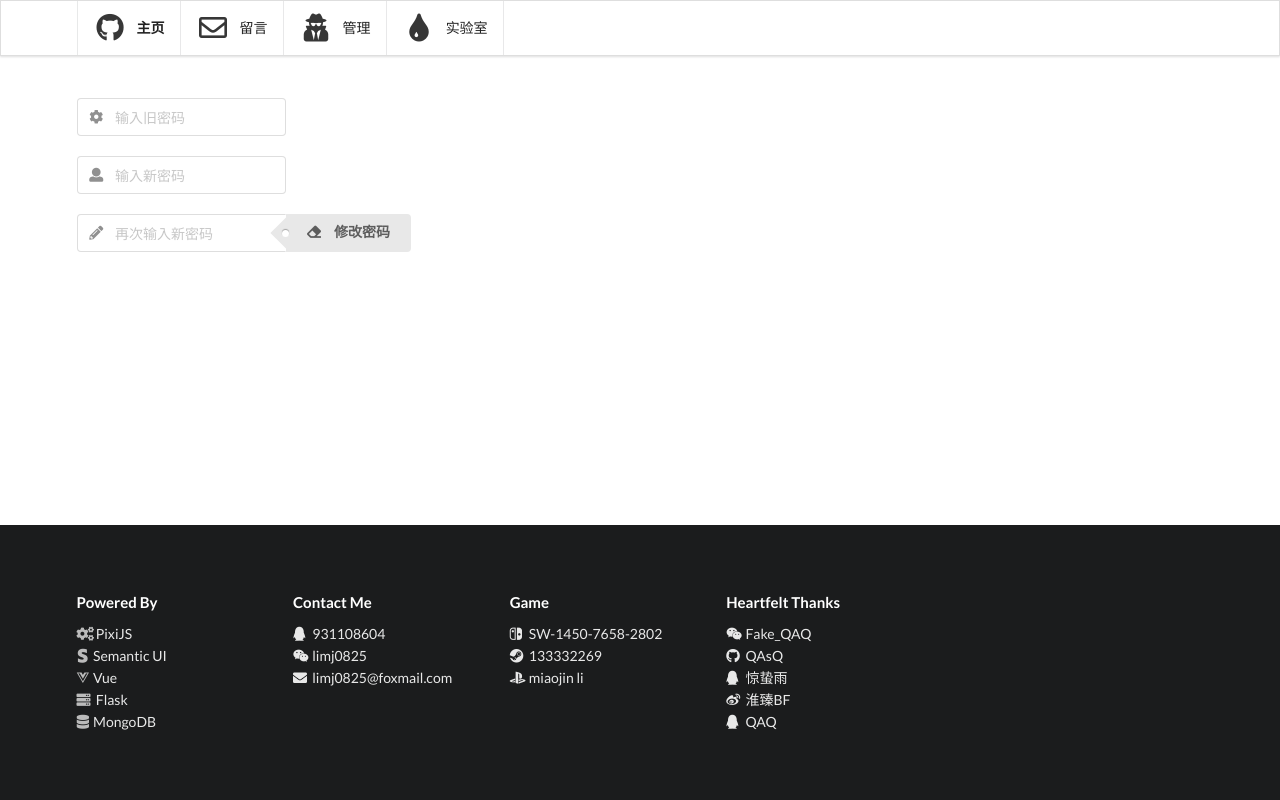
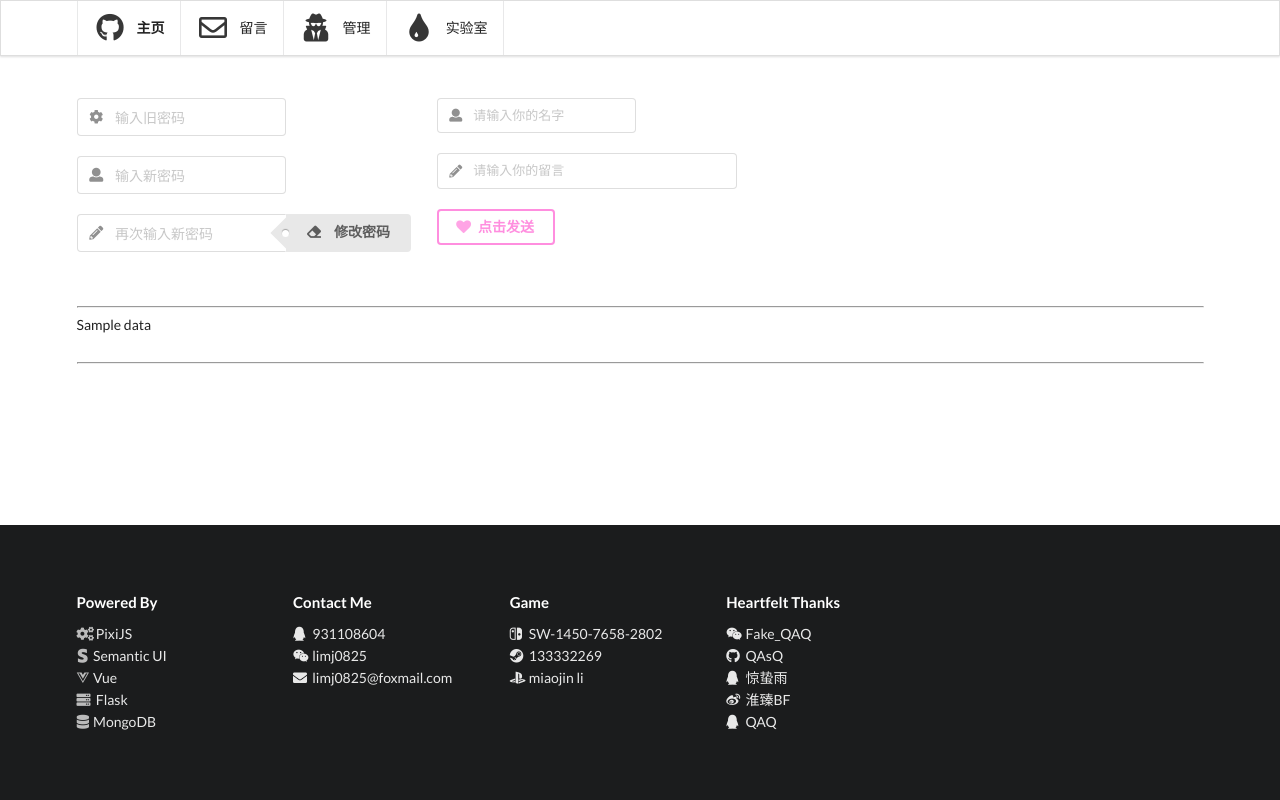
Before and after one commit to limj0825/Ragdoll-cat-s-laboratory, a Flask app: template templates/rabbit.html in a window 1280 px wide. Run offline with Flask 2, Linux system fonts and the light colour scheme; the template is opened without the code that fills it: most values are stand-ins (such as "Sample title", 1, 10 or a date in 2020); a database or web service that is not in the repository returns one stand-in record (values such as "Sample title").

Commit message:
给榕榕添加了私人空间

```diff
--- a/run.py
+++ b/run.py
@@ -15,6 +15,7 @@
 message = db['message']
 records = db['records']
 rabbit = db['rabbit']
+rabbit_message = db['rabbit_message']
 
 
 @app.before_request
@@ -148,7 +149,28 @@
     now_password = rabbit.find()[0]['password']
     if now_password != password:
         return render_template('404.html')
-    return render_template('rabbit.html')
+    data = rabbit_message.find()
+    my_data = []
+    for x in data:
+        my_data.append(x['time'])
+        my_data.append(x['ip'])
+        my_data.append(x['name'])
+        my_data.append(x['text'])
+    return render_template('rabbit.html', data=my_data)
+
+
+@app.route('/api/rabbit_message', methods=['POST'])
+def send_message():
+    try:
+        request_json = request.get_json(force=True)
+        ip = request.remote_addr
+        name = request_json['name']
+        text = request_json['text']
+        now_time = time.asctime(time.localtime(time.time()))
+        rabbit_message.insert_one({'name': name, 'text': text, 'ip': ip, 'time': now_time})
+        return success("")
+    except Exception as e:
+        return failure(repr(e))
 
 
 if __name__ == '__main__':
--- a/templates/rabbit.html
+++ b/templates/rabbit.html
@@ -2,24 +2,25 @@
 {% block content %}
     <script type="text/javascript">
         $(document).ready(function () {
+            $('.ui.left.pointing').hide();
             $("#change").click(function () {
                 const old_password = $("#old_password").val();
                 if (old_password.length == 0)
                 {
                     alert('旧密码为空');
-                    return ;
+                    return false;
                 }
                 const new_password = $("#new_password").val();
                 if (new_password.length == 0)
                 {
                     alert('新密码为空');
-                    return ;
+                    return false;
                 }
                 const confirm_password = $("#confirm").val();
                 if (new_password != confirm_password)
                 {
                     alert('两次输入的密码不一致')
-                    return ;
+                    return false;
                 }
                 const data = {
                     'old_password': old_password,
@@ -46,10 +47,43 @@
                         alert("请求失败");
                     }
                 })
-            })
+            });
+            $("#rabbit_send").click(function () {
+                $('.ui.left.pointing').hide();
+                if ($('#your_name').val().length == 0){
+                    $('.ui.left.pointing:even').show();
+                    return false;
+                }
+                if ($('#your_text').val().length == 0){
+                    $('.ui.left.pointing:odd').show();
+                    return false;
+                }
+                const data = {
+                    'name': $('#your_name').val(),
+                    'text': $('#your_text').val()
+                }
+                $('#your_name').val('');
+                $('#your_text').val('');
+                $.ajax({
+                    async: false,
+                    type: 'POST',
+                    url: '/api/rabbit_message',
+                    contentType: 'application/json; charset=UTF-8',
+                    data: JSON.stringify(data),
+                    success: function (result) {
+                        alert("留言成功(*^▽^*)");
+                        window.location.reload();
+                    },
+                    error: function (result) {
+                        alert("留言失败o(╥﹏╥)o");
+                    }
+                });
+            });
         })
     </script>
-    <div class="ui container" style="padding-top: 7em;">
+    <div class="ui container main" style="padding-top: 7em;">
+        <div class="ui stackable grid">
+            <div class="ui five wide column">
                 <div class="ui list">
                     <div class="ui left icon input">
                         <i class="cog icon"></i>
@@ -71,4 +105,40 @@
                     </div>
                 </div>
             </div>
+            <div class="ui eight wide column">
+                <div class="ui small left icon input">
+                    <i class="user icon"></i>
+                    <input type="text" placeholder="请输入你的名字" id="your_name">
+                </div>
+                <div class="ui left pointing red basic label">
+                    姓名不能为空
+                </div>
+                <br><br>
+                <div class="inline field">
+                    <div class="ui small left icon input">
+                        <i class="pencil icon"></i>
+                        <input type="text" placeholder="请输入你的留言" style="width: 300px" id="your_text">
+                    </div>
+                    <div class="ui left pointing red basic label">
+                        留言不能为空
+                    </div>
+                    <br><br>
+                    <div class="ui pink ok inverted button" id="rabbit_send">
+                        <i class="heart icon"></i>点击发送
+                    </div>
+                </div>
+            </div>
+        </div>
+        <br>
+        <br>
+        <div class="ui list">
+            <HR>
+            {% for name in data %}
+                {{ name }}
+                <br>
+                <br>
+            {% endfor %}
+            <HR>
+        </div>
+    </div>
 {% endblock %}
```
Lines whose indentation alone changed are shown as unchanged.
